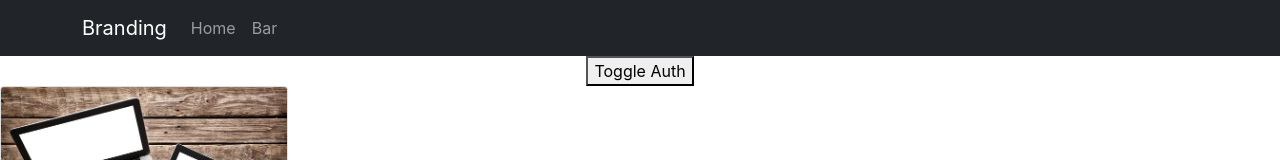
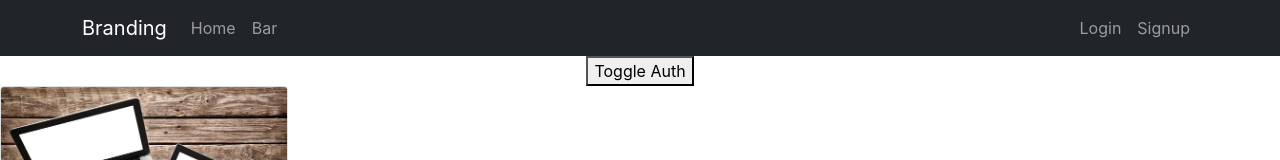
Before and after one commit to cruedo/Eventor, a React (Create React App) app in the folder frontend/: page / in a window 1280 px wide. Shown: the top 160 px of the page. Built offline with nearby package versions, Linux system fonts and the light colour scheme; no server answers; the HTML template or start-up script is replaced by a standard one.

Commit message:
Added Login and Signup links in navbar

```diff
--- a/frontend/package.json
+++ b/frontend/package.json
@@ -2,6 +2,7 @@
   "name": "frontend",
   "version": "0.1.0",
   "private": true,
+  "proxy": "http://localhost:8000",
   "dependencies": {
     "@testing-library/jest-dom": "^5.11.4",
     "@testing-library/react": "^11.1.0",
--- a/frontend/src/App.js
+++ b/frontend/src/App.js
@@ -3,6 +3,8 @@ import './App.css';
 import { BrowserRouter, Link, Navigate, Outlet, Route, Routes } from 'react-router-dom';
 import { Bar, Foo, Home } from './components/Home';
 import { Navbar, Nav, Container } from 'react-bootstrap';
+import EventDetail from './components/EventDetail';
+import Login from './components/Login';
 
 function App() {
 
@@ -26,6 +28,10 @@ function App() {
               { Auth ? <Nav.Link as={Link} to="/foo">Foo</Nav.Link> : "" }
               <Nav.Link as={Link} to="/bar">Bar</Nav.Link>
             </Nav>
+            <Nav className="ml-auto">
+              <Nav.Link as={Link} to="/login">Login</Nav.Link>
+              <Nav.Link as={Link} to="/bar">Signup</Nav.Link>
+            </Nav>
           </Navbar.Collapse>
         </Container>
       </Navbar>
@@ -39,6 +45,8 @@ function App() {
             <Route path="/foo" element={<Foo />}/>
           </Route>
           <Route path="/bar" element={<Bar />}/>
+          <Route path="/login" element={<Login />}/>
+          <Route path="/events/:id" element={<EventDetail />}/>
         </Routes>
 
       </BrowserRouter>
```
Also changed, not shown: 2 other files (tests, documents, lock files or other folders).
